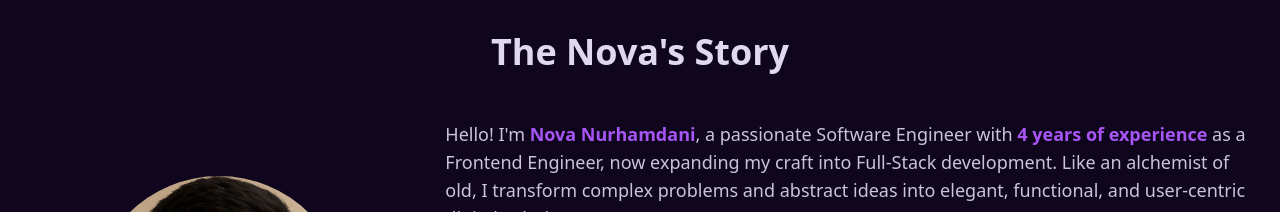
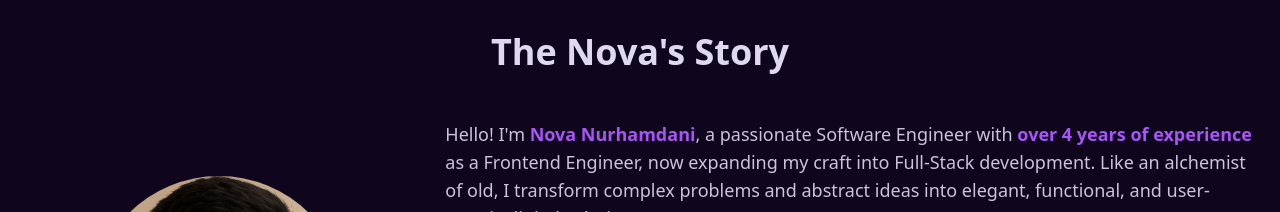
Before and after one commit to novanurhamdani/novanop, a Next.js app: page / in a window 1280 px wide. Shown: the part 900-1112 px from the top of the page. Built offline with nearby package versions, Linux system fonts and the light colour scheme; no server answers.

Commit message:
feat: update summary

```diff
--- a/app/page.tsx
+++ b/app/page.tsx
@@ -293,7 +293,7 @@ export default function Home() {
                     </span>
                     , a passionate Software Engineer with{" "}
                     <span className="text-primary font-bold">
-                      4 years of experience
+                      over 4 years of experience
                     </span>{" "}
                     as a Frontend Engineer, now expanding my craft into
                     Full-Stack development. Like an alchemist of old, I
```
